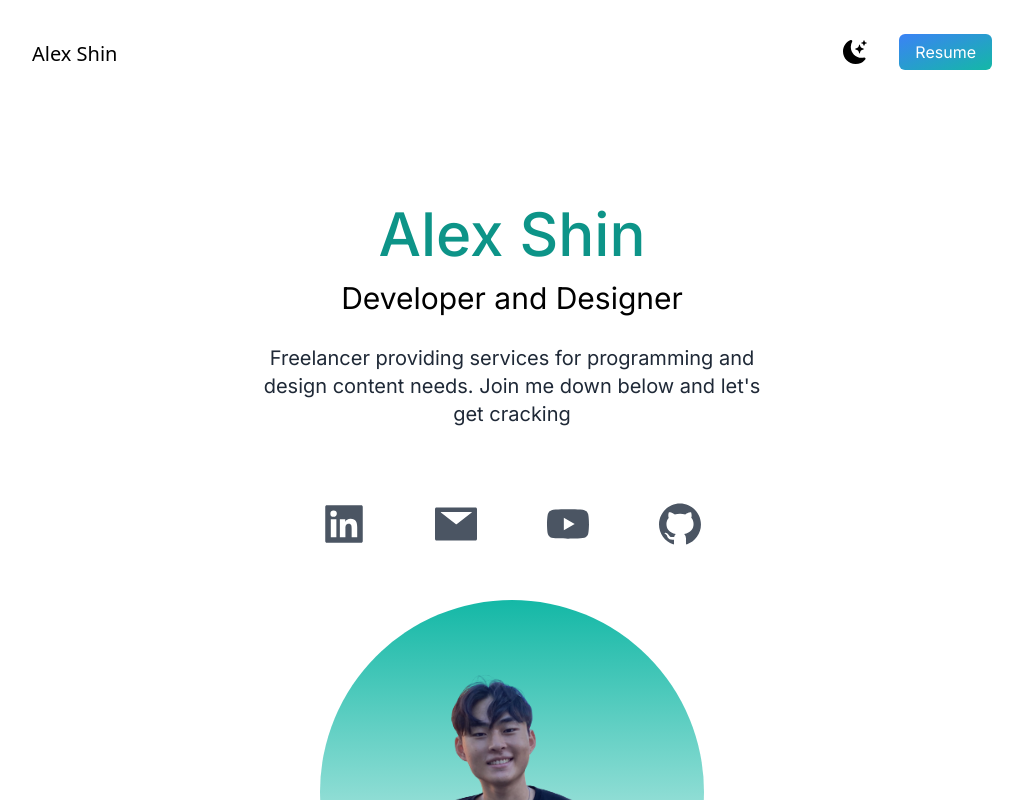
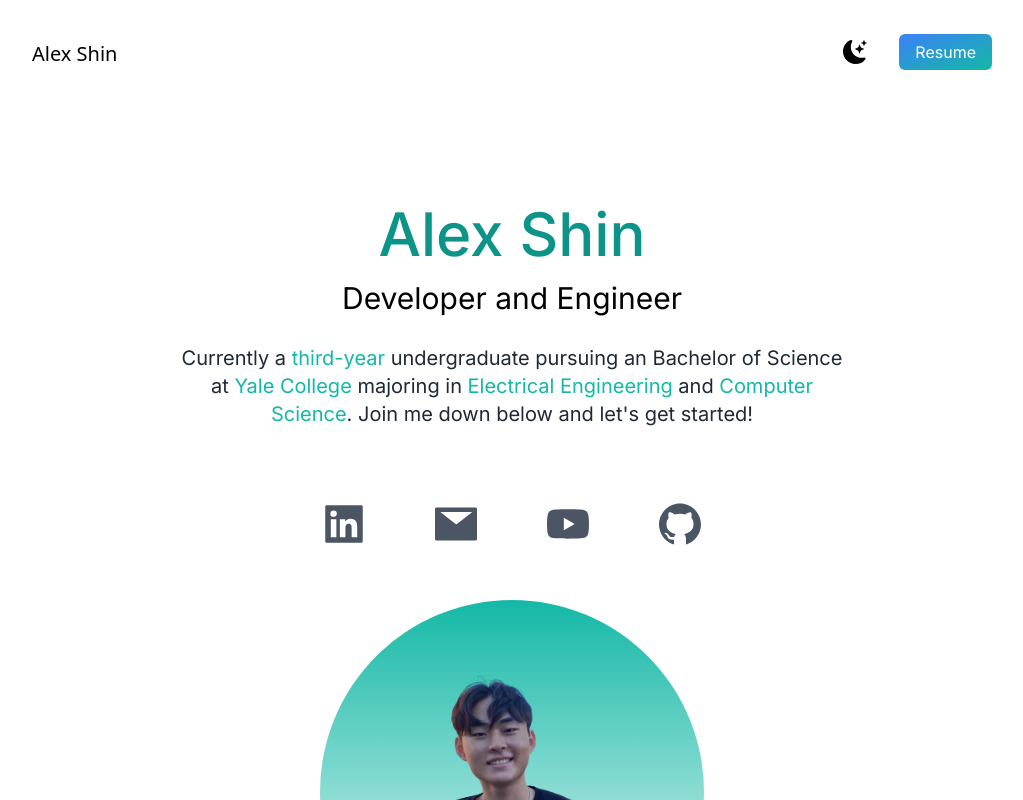
Before and after one commit to alexjshin/portfolio, a Next.js app: page / in a window 1280 px wide. Shown: the top 800 px of the page, without its empty margins (128-1151 px from the left). Built offline with nearby package versions, Linux system fonts and the light colour scheme.

Commit message:
text changes

```diff
--- a/src/app/page.js
+++ b/src/app/page.js
@@ -45,16 +45,17 @@ export default function Home() {
           </nav>
           <div className = "text-center p-10">
             <h2 className="text-5xl py-2 text-teal-600 font-medium md:text-6xl">Alex Shin</h2>
-            <h3 className="text-2xl py-2 md:text-3xl dark:text-white">Developer and Designer</h3>
-            <p className="text-md py-5 leading-8 text-gray-800 md:text-xl max-w-lg mx-auto dark:text-slate-400">
-              Freelancer providing services for programming and design content needs. Join me down below and let's get cracking
+            <h3 className="text-2xl py-2 md:text-3xl dark:text-white">Developer and Engineer</h3>
+            <p className="text-md py-5 leading-8 text-gray-800 md:text-xl max-w-2xl mx-auto dark:text-slate-400">
+              Currently a <span className="text-teal-500">third-year</span> undergraduate pursuing an Bachelor of Science at <span className="text-teal-500">Yale College</span> majoring in <span className="text-teal-500">Electrical Engineering</span> and <span className="text-teal-500">Computer Science</span>.
+              Join me down below and let's get started!
             </p>
           </div>
           <div className="text-5xl flex justify-center gap-16 py-3 text-gray-600">
-            <AiFillLinkedin/>
-            <AiFillMail/>
-            <AiFillYoutube/>
-            <AiFillGithub />
+            <AiFillLinkedin className="dark:text-white"/>
+            <AiFillMail className="dark:text-white"/>
+            <AiFillYoutube className="dark:text-white"/>
+            <AiFillGithub className="dark:text-white" />
           </div>
           <div className="relative mx-auto bg-gradient-to-b from-teal-500 rounded-full w-80 h-80 m-10 overflow-hidden md:h-96 md:w-96">
             <Image src = {headshot} layout = "fill" objectFit="cover"/>
```
